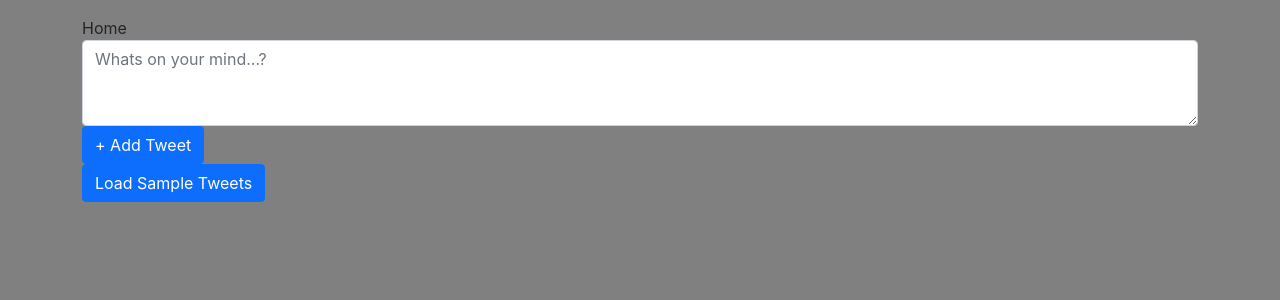
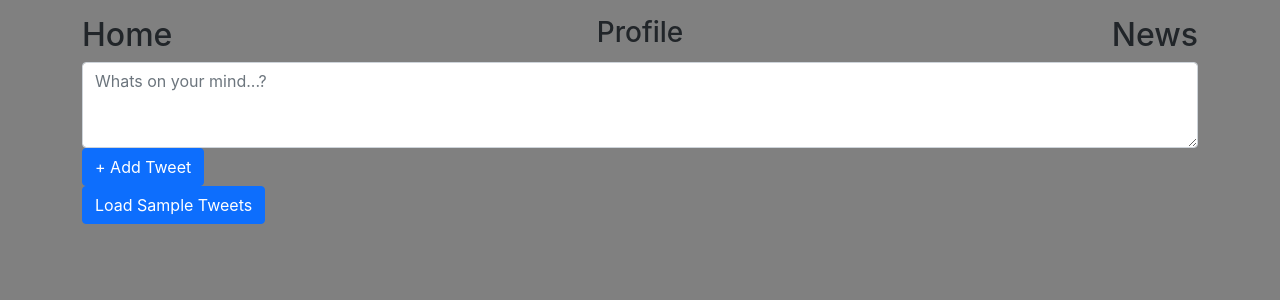
Before and after one commit to GRANDMAC96/twitter_app, a React (Create React App) app: page / in a window 1280 px wide. Shown: the top 300 px of the page. Built offline with nearby package versions, Linux system fonts and the light colour scheme.

Commit message:
adjusted layout of header

```diff
--- a/src/components/Header.js
+++ b/src/components/Header.js
@@ -6,8 +6,10 @@ import Container from 'react-bootstrap/Container';
 class Header extends React.Component {
     render() {
         return (
-            <div>
-                Home
+            <div className="row">
+                <h2 className="col-3 text-left">Home</h2>
+                <h3 className="col-6 text-center">Profile</h3>
+                <h2 className="col-3 text-right">News</h2>
             </div>
         );
     }
--- a/src/css/index.css
+++ b/src/css/index.css
@@ -7,3 +7,13 @@ body {
     -webkit-font-smoothing: antialiased;
     -moz-osx-font-smoothing: grayscale;
 }
+
+.text-left {
+    text-align: left;
+}
+.text-center {
+    text-align: center;
+}
+.text-right {
+    text-align: right;
+}
```
